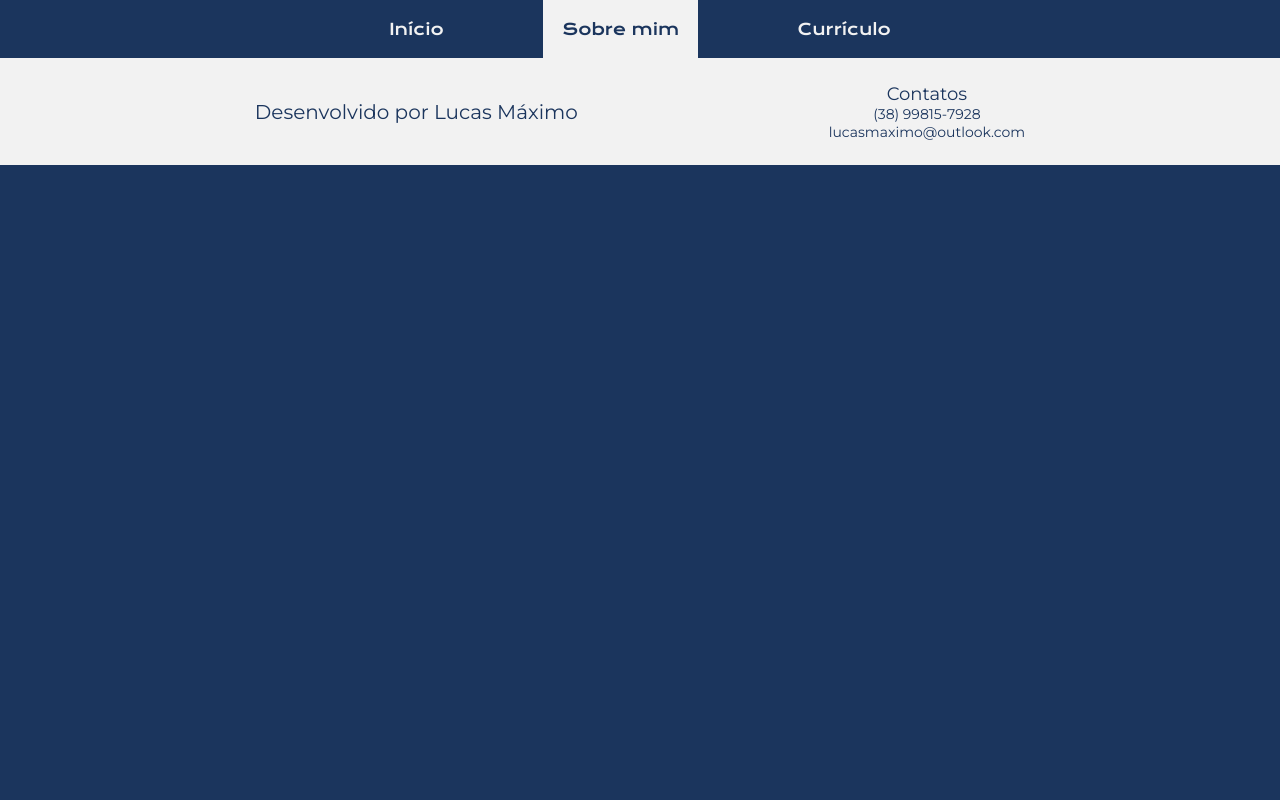
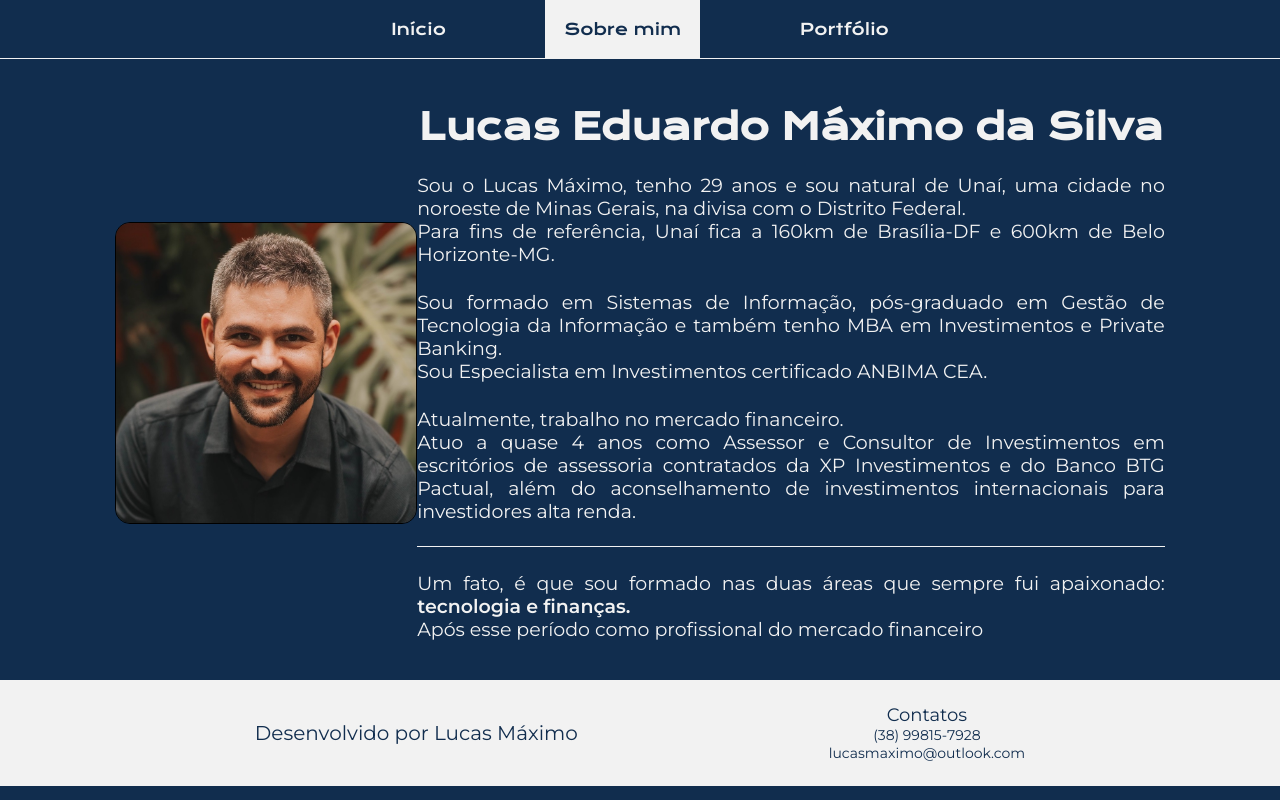
Before and after one commit to lucasmaximo/primeiro-portfolio, a plain HTML site: page about.html in a window 1280 px wide. Drawn offline with nearby package versions, Linux system fonts and the light colour scheme.

Commit message:
Trabalhando na página Sobre Mim

```diff
--- a/about.html
+++ b/about.html
@@ -13,11 +13,33 @@
         <nav class="cabecalho__menu">
             <a id="index" class="cabecalho__menu__link" href="index.html">Início</a>
             <a id="about" class="cabecalho__menu__link active" href="about.html">Sobre mim</a>
-            <a id="about" class="cabecalho__menu__link" href="curriculum.html">Currículo</a>
+            <a id="about" class="cabecalho__menu__link" href="portfolio.html">Portfólio</a>
         </nav>
     </header>
-    <main>
-
+    <main class=" apresentacao__sobremim">
+        <img class="imagem__sobremim" src="assets/minha-imagem.JPG" alt="Foto do Lucas Máximo">
+        <section class="apresentacao__conteudo__sobremim">
+            <h1 class="apresentacao__conteudo__titulo">Lucas Eduardo Máximo da Silva</h1>
+            <p class="apresentacao__conteudo__texto__sobremim">
+                Sou o Lucas Máximo, tenho 29 anos e sou natural de Unaí, uma cidade no noroeste de Minas Gerais, na divisa com o Distrito Federal.
+                <br>Para fins de referência, Unaí fica a 160km de Brasília-DF e 600km de Belo Horizonte-MG.
+            </p>
+            <p class="apresentacao__conteudo__texto__sobremim">
+                Sou formado em Sistemas de Informação, pós-graduado em Gestão de Tecnologia da Informação e também tenho
+                MBA em Investimentos e Private Banking.
+                <br>Sou Especialista em Investimentos certificado ANBIMA CEA.
+            </p>
+            <p class="apresentacao__conteudo__texto__sobremim separador">
+                Atualmente, trabalho no mercado financeiro.
+                <br>Atuo a quase 4 anos como Assessor e Consultor de Investimentos em escritórios de assessoria contratados
+                da XP Investimentos e do Banco BTG Pactual, além do aconselhamento de investimentos internacionais
+                para investidores alta renda.
+                <br><br>
+            <p class="apresentacao__conteudo__texto__sobremim">
+                Um fato, é que sou formado nas duas áreas que sempre fui apaixonado: <strong>tecnologia e finanças.</strong>
+                <br>Após esse período como profissional do mercado financeiro
+            </p>
+        </section>
     </main>
     <footer class="rodape">
         <div class="rodape__nome">
--- a/styles/style.css
+++ b/styles/style.css
@@ -1,5 +1,14 @@
+/* Estilização global */
 @import url('https://fonts.googleapis.com/css2?family=Krona+One&family=Montserrat:wght@400;600&display=swap');
 
+:root {
+    --cor-primaria: #112D4E;
+    --cor-secundaria: #F2F2F2;
+    --cor-terciaria: #80C4E9;
+
+    --fonte-primaria: "Krona One", sans-serif;
+    --fonte-secundaria: "Montserrat", sans-serif;
+}
 * {
     margin: 0;
     padding: 0;
@@ -7,11 +16,13 @@
 body {
     /*height: 100vh;  faz com que a página ocupe 100% da altura visível da tela no navegador */
     box-sizing: border-box; /* garante que nenhum elemento exceda o tamanho lateral da página */
-    background-color: #1B355D;
-    color: #F2F2F2;
+    background-color: var(--cor-primaria);
+    color: var(--cor-secundaria);
 }
+
+/* Estilização da página Início e possíveis sobreposições anteriores */
 .cabecalho {
-    border-bottom: 1px solid #F2F2F2;
+    border-bottom: 1px solid var(--cor-secundaria);
 }
 .cabecalho__menu {
     display: flex;
@@ -20,27 +31,27 @@ body {
     gap: 80px;
 }
 .cabecalho__menu__link {
-    font-family: "Krona One", sans-serif;
+    font-family: var(--fonte-primaria);
     font-size: 16px;
     font-weight: 500;
-    color: #F2F2F2;
+    color: var(--cor-secundaria);
     text-decoration: none;
     padding: 1.5%;
 }
 .cabecalho__menu__link:hover {
-    background-color: #F2F2F2;
-    color: #1B355D;
+    background-color: var(--cor-secundaria);
+    color: var(--cor-primaria);
     transition: background-color 0.5s ease;
 }
 .cabecalho__menu__link.active {
-    background-color: #F2F2F2;
-    color: #1B355D;
+    background-color: var(--cor-secundaria);
+    color: var(--cor-primaria);
 }
 .apresentacao {
     padding: 3.5% 10% 3% 10% ;
     display: flex;
     align-items: center;
-    justify-content: space-bet;
+    justify-content: space-around;
 }
 .apresentacao__conteudo {
     width: 700px;
@@ -49,17 +60,17 @@ body {
     gap: 40px 0;
 }
 .apresentacao__conteudo__titulo {
-    font-family: "Krona One", sans-serif;
+    font-family: var(--fonte-primaria);
     font-size: 36px;
     text-align: center;
 }
 .apresentacao__conteudo__texto {
-    font-family: "Montserrat", sans-serif;
+    font-family: var(--fonte-secundaria);
     font-size: 24px;
     text-align: center;
 }
 .titulo-destaque {
-    color: #F2D7B6;
+    color: var(--cor-terciaria);
 }
 .apresentacao__links {
     display: flex;
@@ -69,35 +80,35 @@ body {
     justify-content: space-between;
 }
 .apresentacao__links__subtitulo {
-    font-family: "Krona One", sans-serif;
+    font-family: var(--fonte-primaria);
     font-weight: 400;
     font-size: 20px;
 }
 .apresentacao__links__link {
-    background-color: #1B355D;
-    color: #F2F2F2;
+    background-color: var(--cor-primaria);
+    color: var(--cor-secundaria);
     text-align: center;
     width: 378px;
     padding: 21.5px 0;
     text-decoration: none;
     border-radius: 10px;
-    border: 2px solid #F2F2F2;
-    font-family: "Montserrat", sans-serif;
+    border: 2px solid var(--cor-secundaria);
+    font-family: var(--fonte-secundaria);
     font-weight: 600;
     transition: background-color 0.5s ease;
 }
 .apresentacao__links__link:hover {
-    background-color: #F2F2F2;
-    color: #1B355D;
+    background-color: var(--cor-secundaria);
+    color: var(--cor-primaria);
 }
-img {
+.imagem__inicio {
     height: 600px;
     width: 600px;
     border: 1px solid black;
     border-radius: 15px;
     transition: filter 0.5s ease;
 }
-img:hover {
+.imagem__inicio:hover {
     filter: brightness(0.7);
 }
 .rodape {
@@ -105,10 +116,10 @@ img:hover {
     align-items: center;
     justify-content: space-evenly;
     gap: 20px;
-    font-family: "Montserrat", sans-serif;
+    font-family: var(--fonte-secundaria);
     font-size: 22px;
-    background-color: #F2F2F2;
-    color: #1B355D;
+    background-color: var(--cor-secundaria);
+    color: var(--cor-primaria);
     padding: 24px;
 }
 .rodape__nome {
@@ -118,9 +129,41 @@ img:hover {
     display: flex;
     flex-direction: column;
     text-align: center;
-    color: #1B355D;
+    color: var(--cor-primaria);
     font-size: 18px;
 }
 .rodape__contatos__contato {
     font-size: 14px;
 }
+
+/* Estilização da página Sobre Mim e possíveis sobreposições anteriores */
+.apresentacao__sobremim {
+    padding: 3.5% 9% 3% 9% ;
+    display: flex;
+    align-items: center;
+    justify-content: space-between;
+}
+.apresentacao__conteudo__sobremim {
+    width: 1000px;
+    display: flex;
+    flex-direction: column;
+    gap: 25px 0;
+}
+.apresentacao__conteudo__texto__sobremim {
+    font-family: var(--fonte-secundaria);
+    font-size: 19px;
+    text-align: justify;
+}
+.apresentacao__conteudo__texto__sobremim.separador {
+    border-bottom: 1px solid var(--cor-secundaria);
+}
+.imagem__sobremim {
+    height: 300px;
+    width: 300px;
+    border: 1px solid black;
+    border-radius: 15px;
+    transition: filter 0.5s ease;
+}
+.imagem__sobremim:hover {
+    filter: brightness(0.7);
+}
```
Also changed, not shown: index.html (+2 -2 lines), portfolio.html (renamed from curriculum.html, +1 -1 lines).
